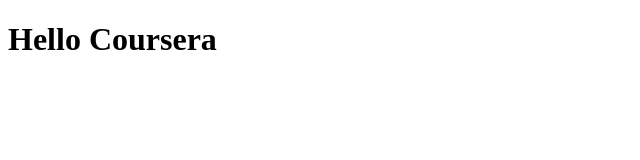
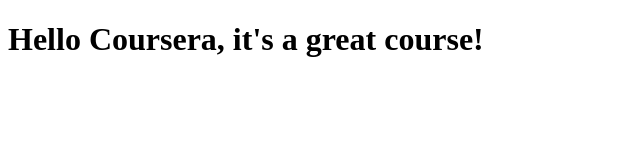
Before and after one commit to ajdaniel38/coursera-test, a plain HTML site: page site/index.html in a window 1280 px wide. Shown: the whole page, without its empty margins (0-640 px from the left). Drawn offline with Linux system fonts and the light colour scheme.

Commit message:
Small addition to our page content

```diff
--- a/site/index.html
+++ b/site/index.html
@@ -4,6 +4,6 @@
 	<title>HelloCoursera!</title>
 </head>
 <body>
-<h1>Hello Coursera</h1>
+<h1>Hello Coursera, it's a great course!</h1>
 </body>
 </html>
```
